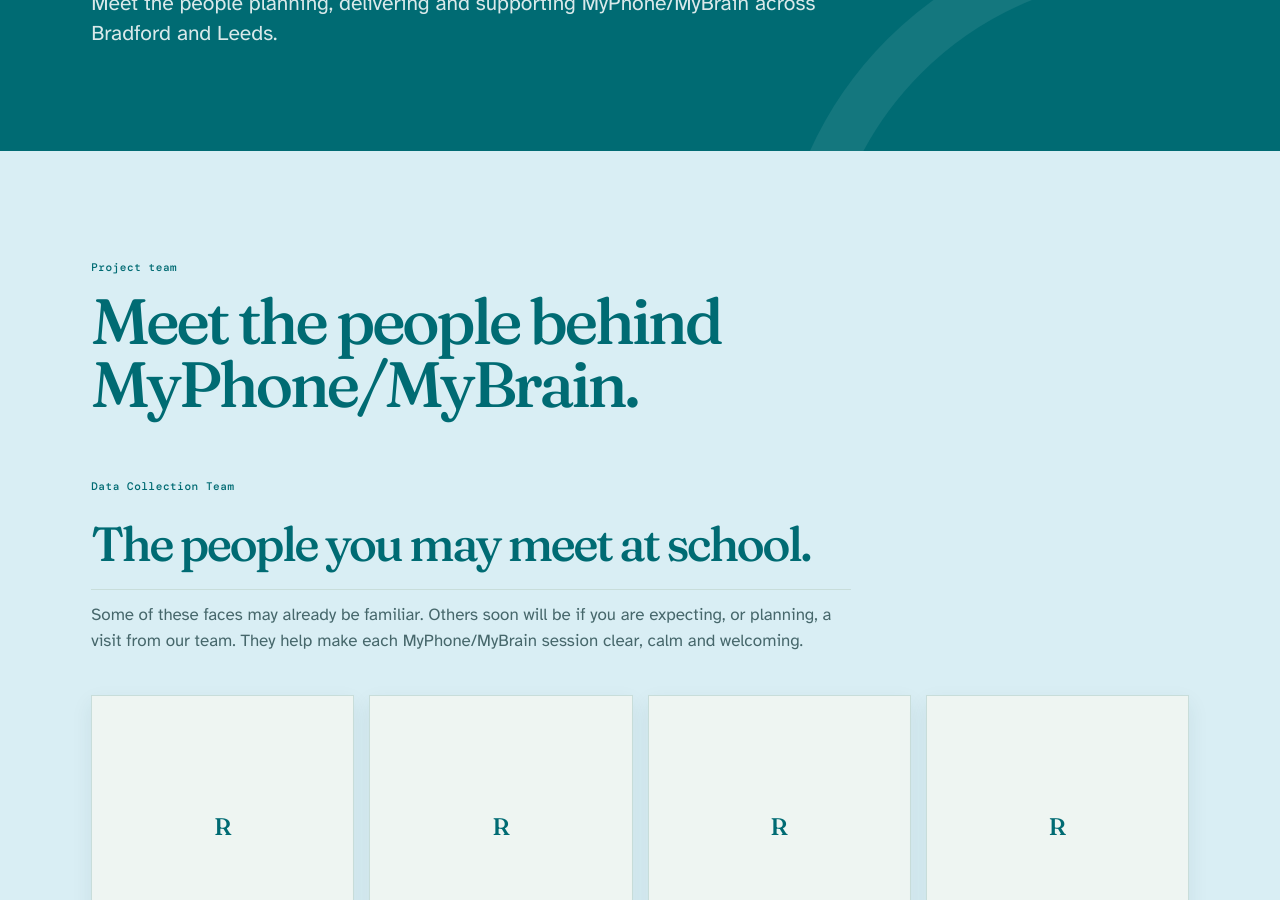
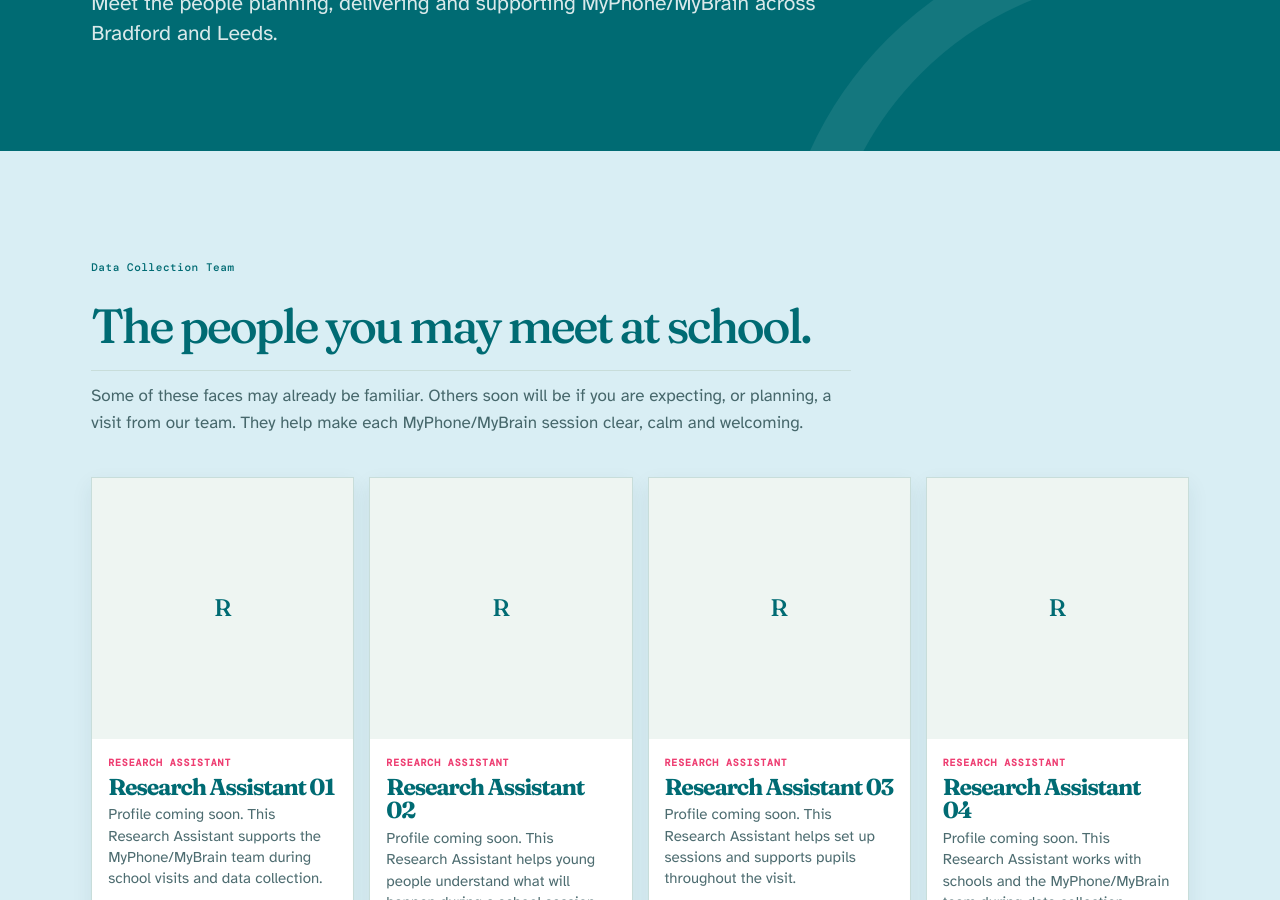
Before and after one commit to faisalmushtaq/myphone-mybrain, a Jekyll site: the page built from team.md, in a window 1280 px wide and 900 px high, scrolled down 591 px. Built offline with Jekyll 4.4.1, drawn with Linux system fonts in a browser that asks for light colours.

Commit message:
Remove duplicate team heading

```diff
--- a/_includes/people.html
+++ b/_includes/people.html
@@ -1,10 +1,5 @@
 <section id="team" class="section section-light">
   <div class="container">
-    <div class="reveal section-heading">
-      <p class="section-kicker">Project team</p>
-      <h2>Meet the people behind MyPhone/MyBrain.</h2>
-    </div>
-
     <div class="team-subsection team-subsection--data reveal">
       <p class="section-kicker">Data Collection Team</p>
       <h3 class="co-i-heading">The people you may meet at school.</h3>
```
